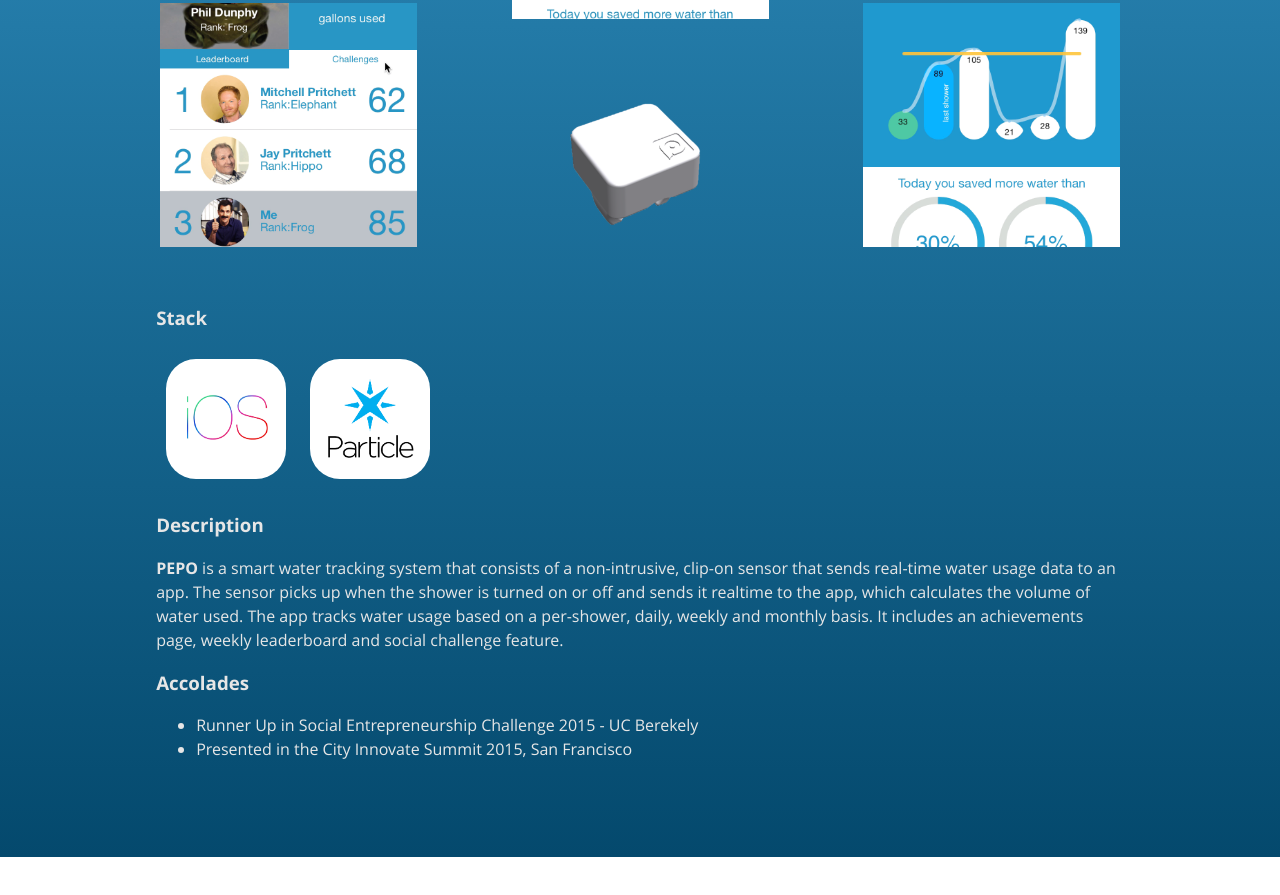
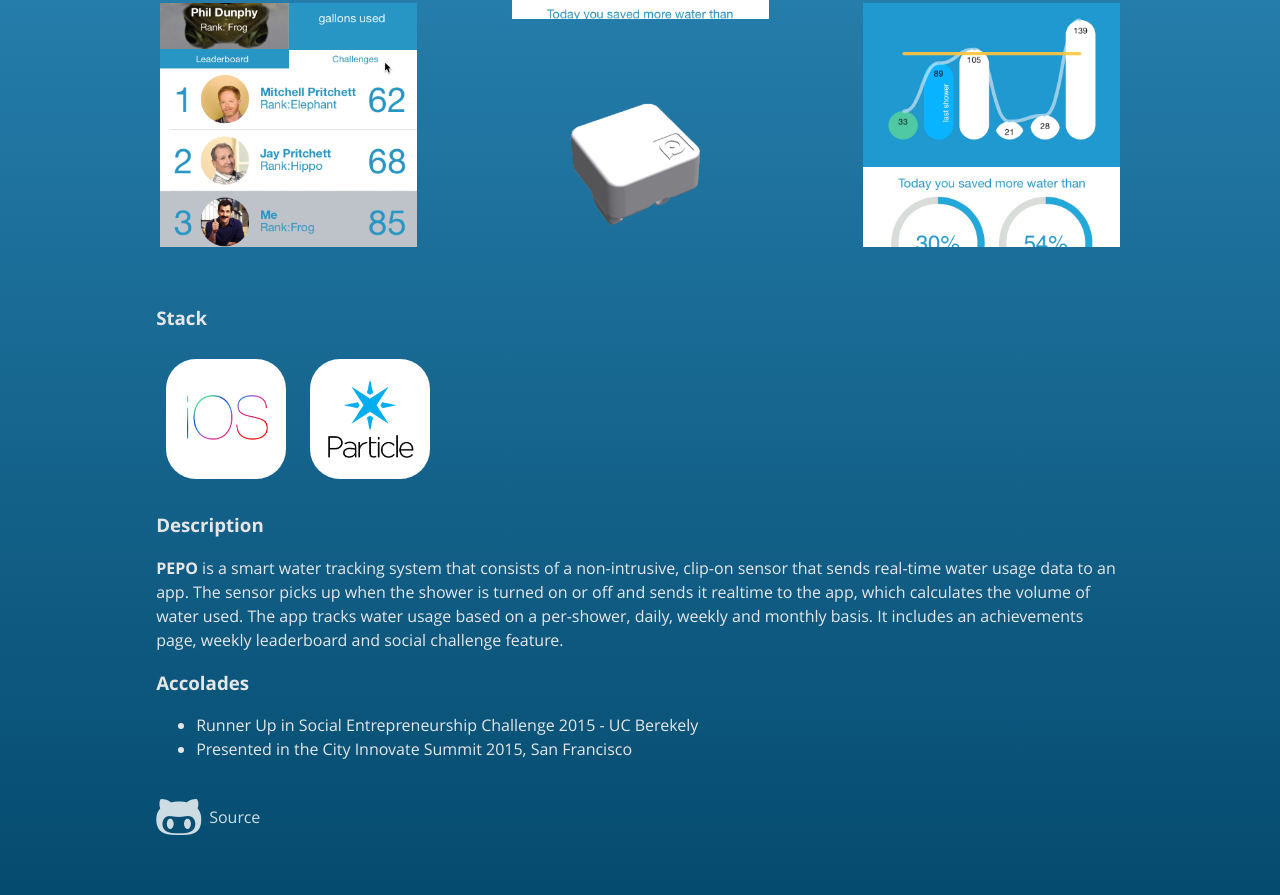
Before and after one commit to pregnantboy/pregnantboy.github.io, a website: page portfolio/pepo/index.html in a window 1280 px wide. Shown: the part 432-1327 px from the top of the page. Before the commit the page ends 1289 px from the top, so only its background shows below. Drawn offline with Linux system fonts and the light colour scheme.

Commit message:
Source code for pepo

```diff
--- a/css/main.css
+++ b/css/main.css
@@ -209,3 +209,27 @@ body {
 .tooltip {
     opacity: 1 !important;
 }
+
+.source-code {
+    margin-top: 2rem;
+    color: white;
+    opacity: 0.8;
+    text-decoration: none;
+    display: flex;
+    align-items: center;
+}
+
+.source-code:hover {
+    opacity: 1;
+}
+
+.source-code i {
+    font-size: 3rem;
+
+}
+
+.source-code span {
+    font-size: 1rem;
+    line-height: 3rem;
+    margin-left: 0.5rem;
+}
--- a/portfolio/pepo/index.html
+++ b/portfolio/pepo/index.html
@@ -51,6 +51,10 @@
             <li>Runner Up in Social Entrepreneurship Challenge 2015 - UC Berekely</li>
             <li> Presented in the City Innovate Summit 2015, San Francisco</li>
         </ul>
+
+        <a href="https://github.com/pregnantboy/pepo" class="source-code">
+            <i class="fab fa-github-alt"></i> <span>Source</span>
+        </a>
     </div>
 
     <script type="text/javascript">
--- a/portfolio/pepo/pepo.js
+++ /dev/null
@@ -1,6 +0,0 @@
-/* exported init */
-function init() {
-	console.log("init");
-
-
-}
```
